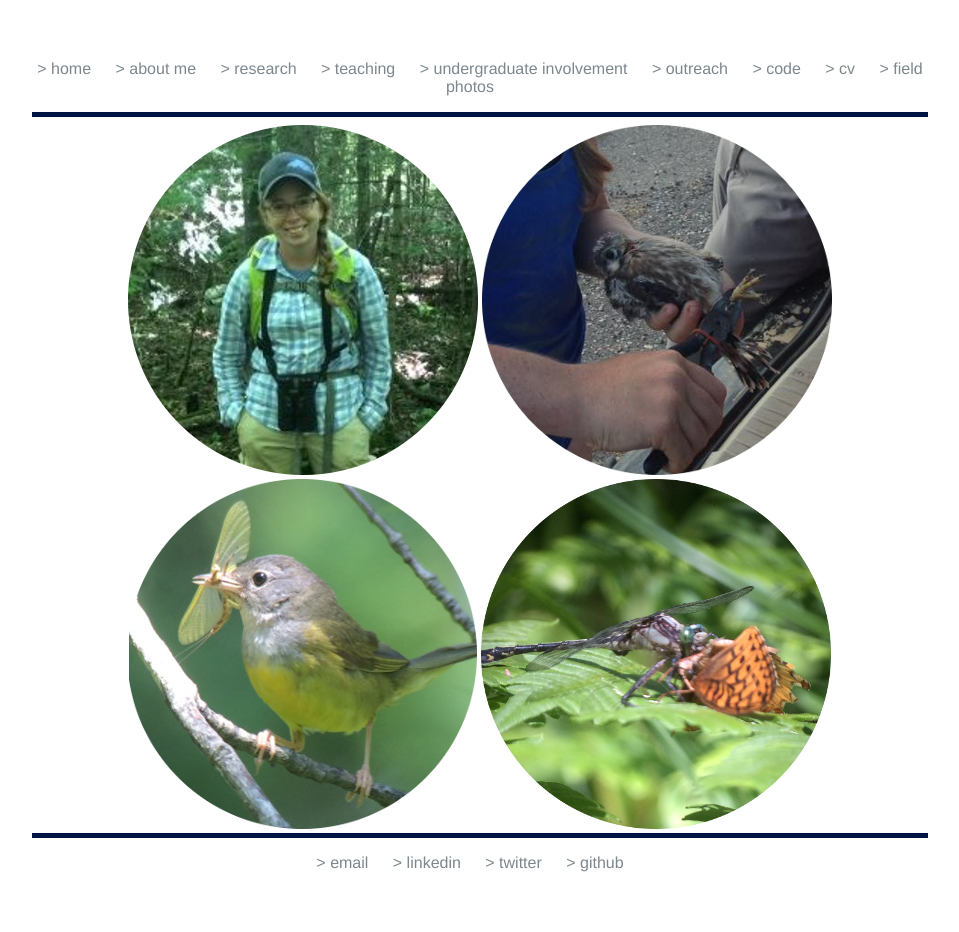
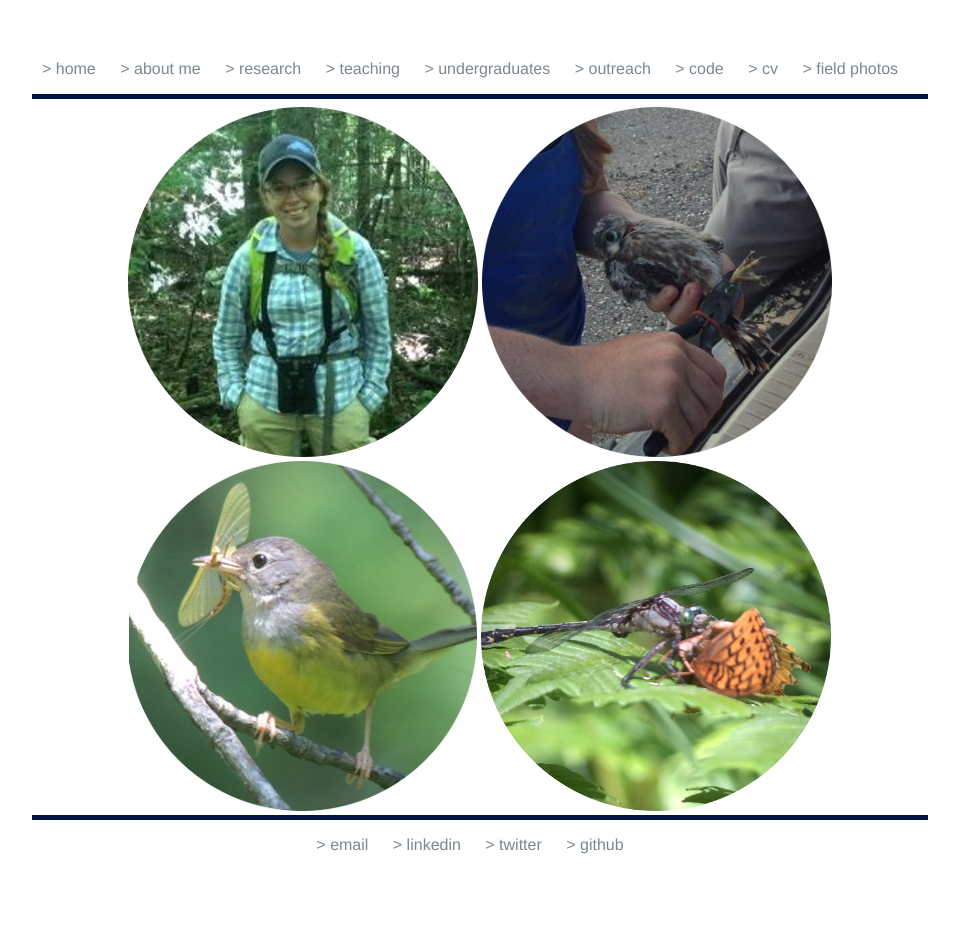
Before and after one commit to elizagrames/elizagrames.github.io, a Jekyll site: the page built from index.html, in a window 1280 px wide. Shown: the whole page, without its empty margins (160-1119 px from the left). Built offline with Jekyll 4.4.1, drawn with Linux system fonts in a browser that asks for light colours.

Commit message:
Update default.html

```diff
--- a/_layouts/default.html
+++ b/_layouts/default.html
@@ -24,7 +24,7 @@
 				<li><a href="/about">> about me </a></li>
 		        	<li><a href="/research">> research</a></li>
 	        		<li><a href="/teaching">> teaching</a></li>
-				<li><a href="/mentoring">> undergraduate involvement</a></li>
+				<li><a href="/mentoring">> undergraduates</a></li>
 				<li><a href="/outreach">> outreach</a></li>
 				<li><a href="/code">> code</a></li>
 				<li><a href="/cv">> cv</a></li>
```
